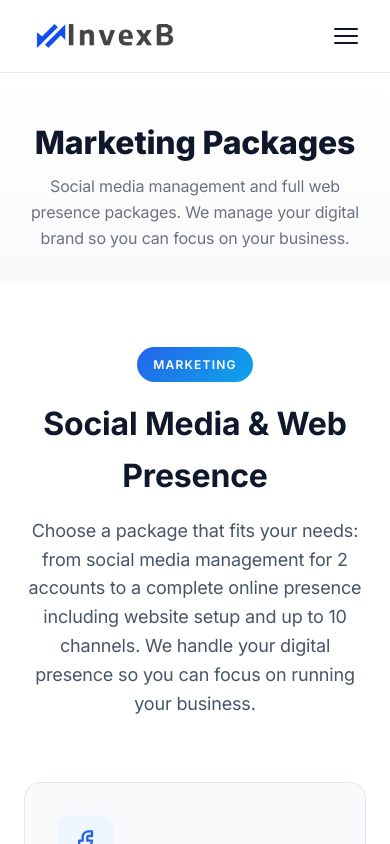
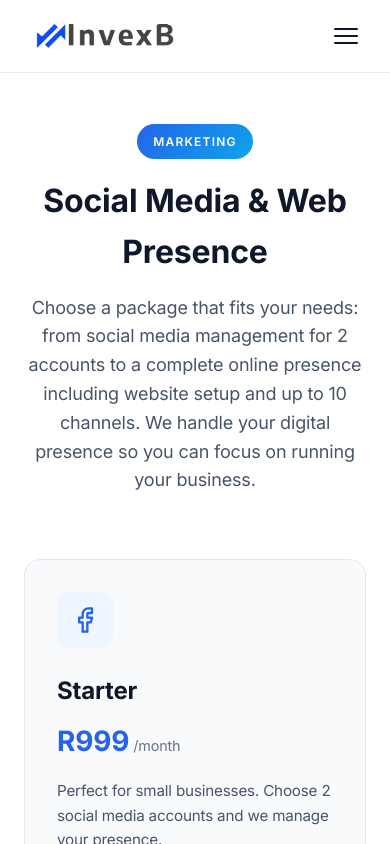
Before and after one commit to BraydenatInvexB/INVEXBWEBSITE, a React (Vite) app: page /marketing in a window 390 px wide. Shown: the top 844 px of the page. Built offline with nearby package versions, Linux system fonts and the light colour scheme; no server answers; the database is empty.

Commit message:
Remove Marketing page hero (Marketing Packages heading and subtitle)

```diff
--- a/src/pages/Marketing.jsx
+++ b/src/pages/Marketing.jsx
@@ -4,14 +4,6 @@ import './MarketingPage.css';
 function MarketingPage() {
   return (
     <div className="marketing-page">
-      <section className="marketing-hero">
-        <div className="marketing-hero-container">
-          <h1 className="marketing-hero-title">Marketing Packages</h1>
-          <p className="marketing-hero-subtitle">
-            Social media management and full web presence packages. We manage your digital brand so you can focus on your business.
-          </p>
-        </div>
-      </section>
       <Marketing />
     </div>
   );
--- a/src/pages/MarketingPage.css
+++ b/src/pages/MarketingPage.css
@@ -1,44 +1,3 @@
 .marketing-page {
   min-height: 100vh;
 }
-
-.marketing-hero {
-  padding: clamp(6rem, 12vw, 8rem) clamp(1.5rem, 4vw, 2rem) clamp(3rem, 6vw, 4rem);
-  background: linear-gradient(180deg, #FFFFFF 0%, #F9FAFB 100%);
-  text-align: center;
-}
-
-.marketing-hero-container {
-  max-width: 800px;
-  margin: 0 auto;
-}
-
-.marketing-hero-title {
-  font-size: clamp(2.5rem, 6vw, 4rem);
-  font-weight: 800;
-  color: var(--text-primary);
-  margin-bottom: 1rem;
-  line-height: 1.2;
-}
-
-.marketing-hero-subtitle {
-  font-size: 1.3rem;
-  color: #6B7280;
-  line-height: 1.5;
-}
-
-@media (max-width: 768px) {
-  .marketing-hero {
-    padding: clamp(4rem, 12vw, 6rem) clamp(1rem, 4vw, 2rem) clamp(2rem, 6vw, 3rem);
-  }
-
-  .marketing-hero-title {
-    font-size: clamp(2rem, 8vw, 2.5rem);
-    margin-bottom: clamp(0.75rem, 2vw, 1rem);
-  }
-
-  .marketing-hero-subtitle {
-    font-size: clamp(1rem, 3vw, 1.2rem);
-    line-height: 1.6;
-  }
-}
```
